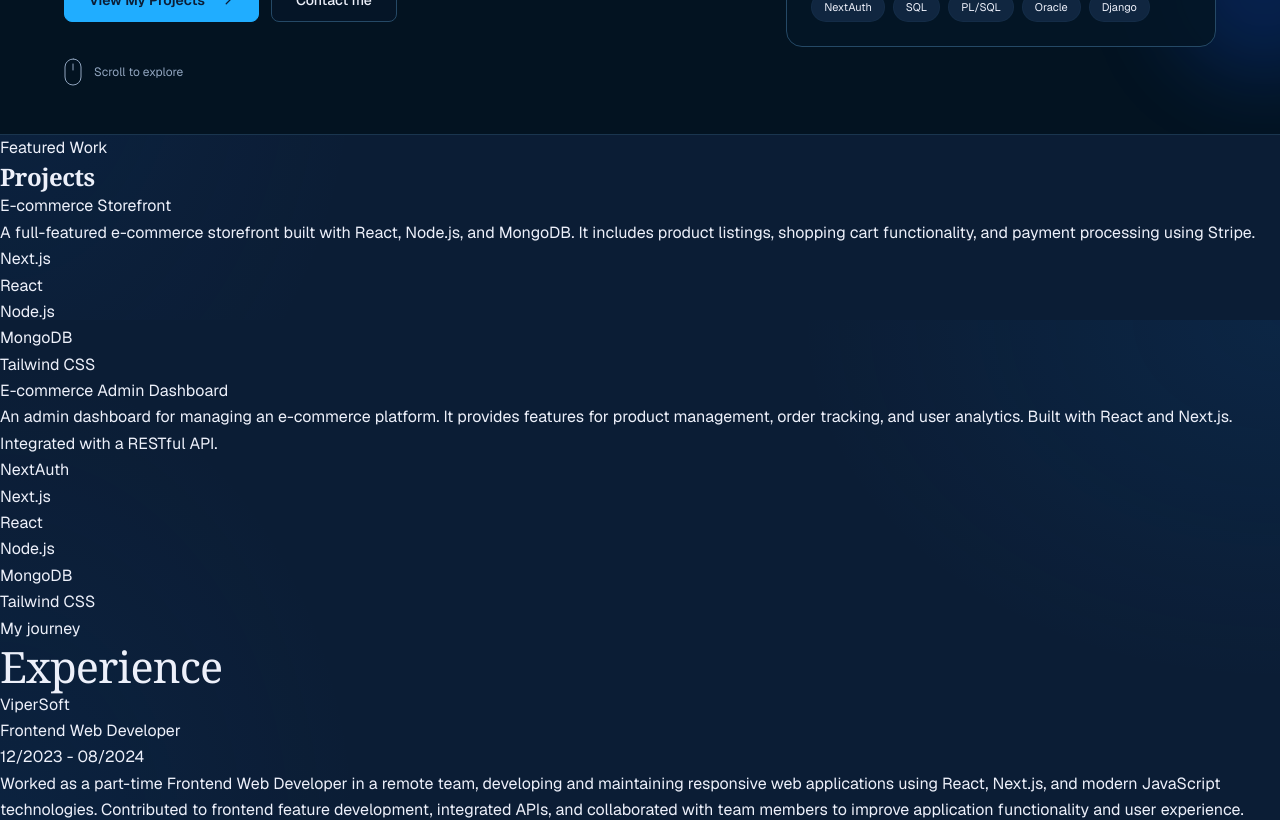
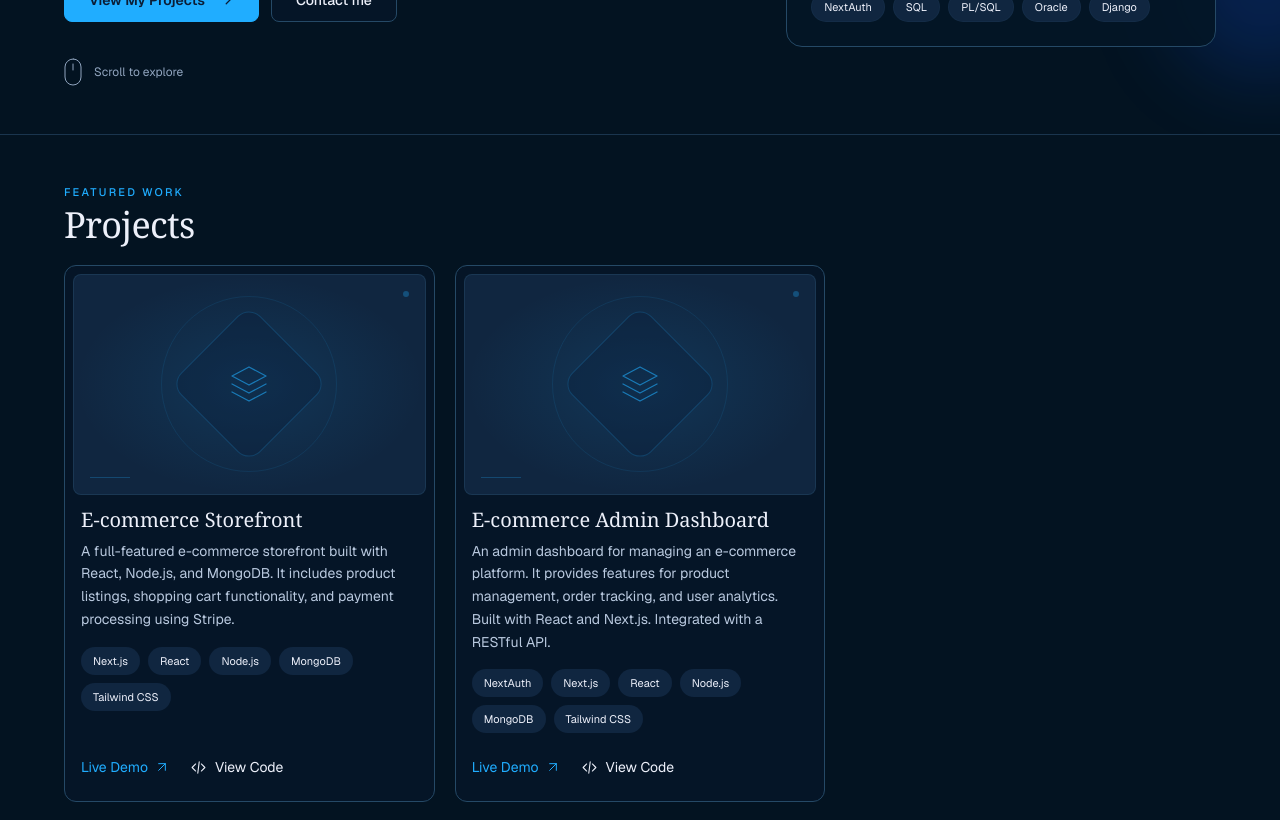
Before and after one commit to Armand2312/portfolio, a Next.js app: page /en in a window 1280 px wide. Shown: the part 480-1300 px from the top of the page. Built offline with nearby package versions, Linux system fonts and the light colour scheme.

Commit message:
feat: projects section and project card styling

```diff
--- a/components/cards/ProjectCard.jsx
+++ b/components/cards/ProjectCard.jsx
@@ -3,15 +3,44 @@
 export default function ProjectCard({ project, dictionary }) {
     const content = dictionary.projects.items[project.id];
     return (
-        <article>
-            <h3>{content.title}</h3>
-            <p>{content.description}</p>
-            {/* Technologies list */}
-            <ul>
-                {project.technologies.map((tech) => (
-                    <li key={tech}>{tech}</li>
-                ))}
-            </ul>
+        <article aria-labelledby={`project-${project.id}`} className="group flex min-w-0 flex-col rounded-xl border border-border bg-background/30 p-2 motion-safe:transition-colors hover:border-accent/60 hover:bg-surface/30">
+            {/* Replace this decorative 16:10 block with a project image when available. */}
+            <div aria-hidden="true" className="relative isolate aspect-[16/10] shrink-0 overflow-hidden rounded-lg border border-border/50 bg-surface">
+                <div className="absolute inset-0 bg-[radial-gradient(ellipse_at_50%_50%,rgb(32_173_255_/_0.12),transparent_70%)]" />
+                <div className="absolute left-1/2 top-1/2 size-44 -translate-x-1/2 -translate-y-1/2 rounded-full border border-accent/10" />
+                <div className="absolute left-1/2 top-1/2 size-28 -translate-x-1/2 -translate-y-1/2 rotate-45 rounded-2xl border border-accent/20 bg-background/30" />
+                <svg viewBox="0 0 48 48" fill="none" stroke="currentColor" strokeWidth="1.25" strokeLinecap="round" strokeLinejoin="round" className="absolute left-1/2 top-1/2 size-12 -translate-x-1/2 -translate-y-1/2 text-accent/60">
+                    <path d="m24 7 17 9-17 9-17-9 17-9Zm-17 17 17 9 17-9M7 32l17 9 17-9" />
+                </svg>
+                <span className="absolute bottom-4 left-4 h-px w-10 bg-accent/25" />
+                <span className="absolute right-4 top-4 size-1.5 rounded-full bg-accent/30" />
+            </div>
+
+            <div className="flex flex-1 flex-col px-2 pb-1 pt-3">
+                <h3 id={`project-${project.id}`} className="font-serif text-xl leading-tight font-normal text-foreground">{content.title}</h3>
+                <p className="mt-2 text-sm leading-relaxed text-secondary">{content.description}</p>
+                <ul className="mt-4 flex flex-wrap gap-2">
+                    {project.technologies.map((tech) => (
+                        <li key={tech} className="max-w-full rounded-full bg-surface px-3 py-1 text-[0.6875rem] leading-5 text-foreground">{tech}</li>
+                    ))}
+                </ul>
+                {(project.liveDemo || project.github) && (
+                    <div className="mt-auto flex flex-wrap items-center gap-x-5 gap-y-1 pt-3">
+                        {project.liveDemo && (
+                            <a href={project.liveDemo} target="_blank" rel="noopener noreferrer" aria-label={`${dictionary.projects.liveDemo}: ${content.title}`} className="inline-flex min-h-11 items-center gap-1.5 rounded-sm text-sm text-accent motion-safe:transition-colors hover:text-accent-hover hover:underline underline-offset-4">
+                                {dictionary.projects.liveDemo}
+                                <svg aria-hidden="true" width="16" height="16" viewBox="0 0 24 24" fill="none" stroke="currentColor" strokeWidth="1.5" strokeLinecap="round" strokeLinejoin="round"><path d="M7 17 17 7M7 7h10v10" /></svg>
+                            </a>
+                        )}
+                        {project.github && (
+                            <a href={project.github} target="_blank" rel="noopener noreferrer" aria-label={`${dictionary.projects.viewCode}: ${content.title}`} className="inline-flex min-h-11 items-center gap-2 rounded-sm text-sm text-foreground motion-safe:transition-colors hover:text-accent hover:underline underline-offset-4">
+                                <svg aria-hidden="true" width="17" height="17" viewBox="0 0 24 24" fill="none" stroke="currentColor" strokeWidth="1.5" strokeLinecap="round" strokeLinejoin="round"><path d="m8 7-5 5 5 5m8-10 5 5-5 5m-3-13-2 16" /></svg>
+                                {dictionary.projects.viewCode}
+                            </a>
+                        )}
+                    </div>
+                )}
+            </div>
         </article>
     );
 
--- a/components/sections/Projects.jsx
+++ b/components/sections/Projects.jsx
@@ -3,16 +3,18 @@ import ProjectCard from "../cards/ProjectCard";
 
 export default function Projects({ dictionary }) {
     return (
-        <section id="projects" className="projects">
-            <p>{dictionary.projects.label}</p>
-            <h2 className="text-2xl font-bold">{dictionary.projects.title}</h2>
-            {/* Project Cards */}
-            <div>
-                {projects.map((project) => (
-                <ProjectCard key={project.id} project={project} dictionary={dictionary} />
-            ))}
+        <section id="projects" aria-labelledby="projects-heading" className="projects bg-[#031321] py-9 sm:py-12">
+            <div className="portfolio-container">
+                <div className="mb-5">
+                    <p className="mb-1 text-[0.6875rem] font-medium tracking-[0.2em] text-accent uppercase">{dictionary.projects.label}</p>
+                    <h2 id="projects-heading" className="font-serif text-3xl font-normal text-foreground sm:text-4xl">{dictionary.projects.title}</h2>
+                </div>
+                <div className="grid min-w-0 grid-cols-1 items-stretch gap-5 md:grid-cols-2 lg:grid-cols-3">
+                    {projects.map((project) => (
+                        <ProjectCard key={project.id} project={project} dictionary={dictionary} />
+                    ))}
+                </div>
             </div>
-
         </section>
     );
 }
```
